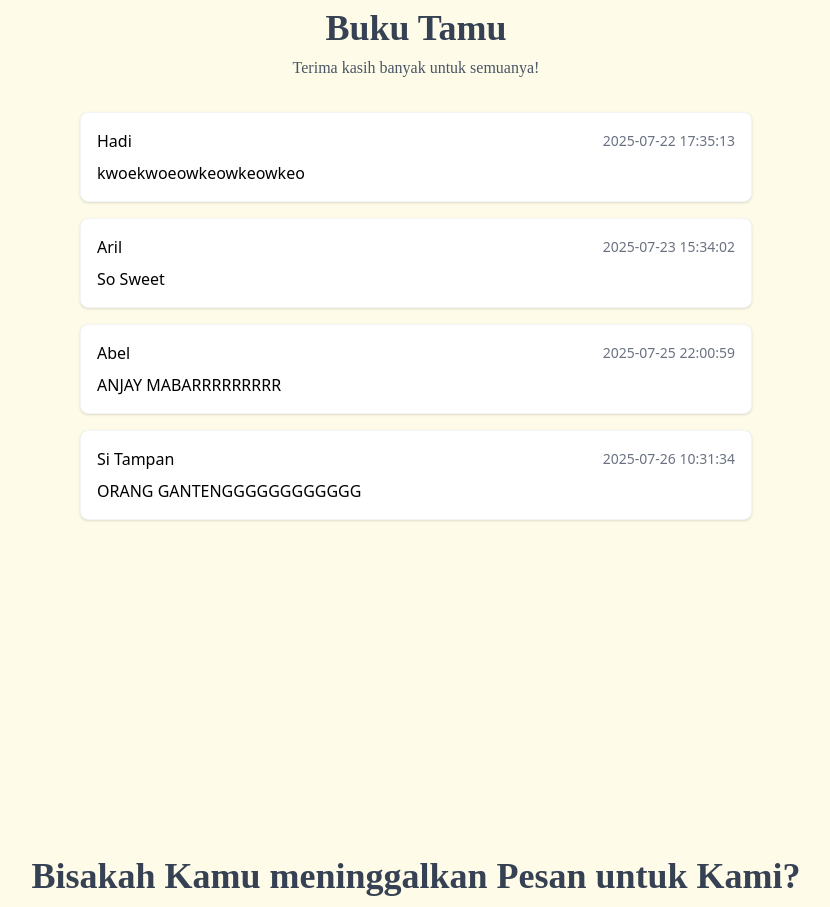
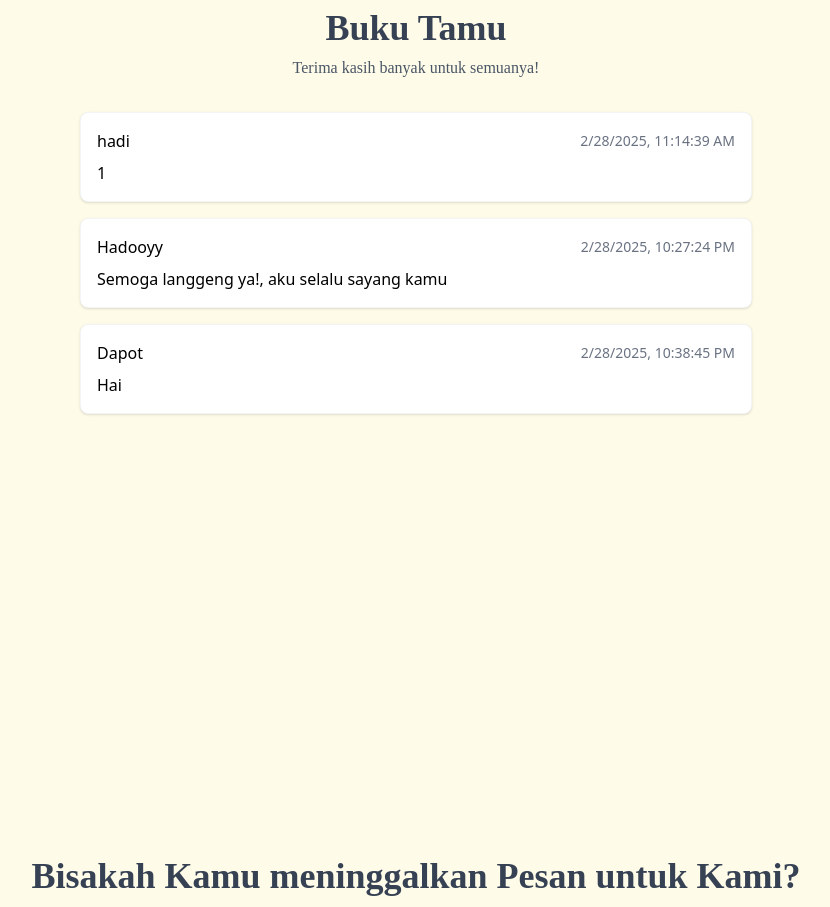
Before and after one commit to Hadi-Akram-Ramadhan/Hexanest-Nikahan, a Vue app: page / in a window 1280 px wide. Shown: the part 3240-4147 px from the top of the page, without its empty margins (224-1054 px from the left). Built offline with nearby package versions, Linux system fonts and the light colour scheme; the HTML template or start-up script is replaced by a standard one.

Commit message:
Implement dynamic guest book entries in Hal4Component with real-time updates

```diff
--- a/public/data/data.json
+++ b/public/data/data.json
@@ -3,5 +3,15 @@
     "name": "hadi",
     "message": "1",
     "timestamp": "2025-02-28T11:14:39.760Z"
+  },
+  {
+    "name": "Hadooyy ",
+    "message": "Semoga langgeng ya!, aku selalu sayang kamu",
+    "timestamp": "2025-02-28T22:27:24.125Z"
+  },
+  {
+    "name": "Dapot",
+    "message": "Hai",
+    "timestamp": "2025-02-28T22:38:45.823Z"
   }
 ]
--- a/src/components/Hal4Component.vue
+++ b/src/components/Hal4Component.vue
@@ -9,39 +9,41 @@
 
       <div class="max-w-2xl mx-auto space-y-4">
         <!-- Guest Book Entries -->
-        <div class="bg-white p-4 rounded-lg shadow-sm border border-gray-100">
+        <div v-for="entry in guestEntries" :key="entry.timestamp" class="bg-white p-4 rounded-lg shadow-sm border border-gray-100">
           <div class="flex items-center justify-between">
-            <div class="font-medium">Hadi</div>
-            <div class="text-sm text-gray-500">2025-07-22 17:35:13</div>
+            <div class="font-medium">{{ entry.name }}</div>
+            <div class="text-sm text-gray-500">{{ formatDate(entry.timestamp) }}</div>
           </div>
-          <p class="mt-2">kwoekwoeowkeowkeowkeo</p>
-        </div>
-
-        <div class="bg-white p-4 rounded-lg shadow-sm border border-gray-100">
-          <div class="flex items-center justify-between">
-            <div class="font-medium">Aril</div>
-            <div class="text-sm text-gray-500">2025-07-23 15:34:02</div>
-          </div>
-          <p class="mt-2">So Sweet</p>
-        </div>
-
-        <div class="bg-white p-4 rounded-lg shadow-sm border border-gray-100">
-          <div class="flex items-center justify-between">
-            <div class="font-medium">Abel</div>
-            <div class="text-sm text-gray-500">2025-07-25 22:00:59</div>
-          </div>
-          <p class="mt-2">ANJAY MABARRRRRRRRR</p>
-        </div>
-
-        <div class="bg-white p-4 rounded-lg shadow-sm border border-gray-100">
-          <div class="flex items-center justify-between">
-            <div class="font-medium">Si Tampan</div>
-            <div class="text-sm text-gray-500">2025-07-26 10:31:34</div>
-          </div>
-          <p class="mt-2">ORANG GANTENGGGGGGGGGGGG</p>
+          <p class="mt-2">{{ entry.message }}</p>
         </div>
       </div>
     </section>
-
   </div>
 </template>
+
+<script setup>
+import { ref, onMounted } from 'vue'
+
+const guestEntries = ref([])
+
+const formatDate = (timestamp) => {
+  return new Date(timestamp).toLocaleString()
+}
+
+const fetchGuestEntries = async () => {
+  try {
+    const response = await fetch('/data/data.json')
+    guestEntries.value = await response.json()
+  } catch (error) {
+    console.error('Error fetching guest entries:', error)
+  }
+}
+
+// Initial fetch
+onMounted(() => {
+  fetchGuestEntries()
+
+  // Auto update every 30 seconds
+  setInterval(fetchGuestEntries, 30000)
+})
+</script>
--- a/src/views/AboutView.vue
+++ /dev/null
@@ -1,20 +0,0 @@
-<script setup lang="ts">
-import { useRouter } from 'vue-router'
-import { ref } from 'vue'
-import AboutComponent from '../components/AboutComponent.vue'
-const message = ref('Hello Vue 3 + Vite')
-const router = useRouter()
-
-const goToHome = () => {
-  router.push('/')
-}
-</script>
-
-<template>
-    <div class="w-full h-screen flex flex-col items-center justify-center">
-      <h1 class="text-4xl font-bold">{{ message }}</h1>
-      <p class="mt-4 text-lg text-gray-500">Edit <code>src/views/AboutView.vue</code> and save to test HMR updates.</p>
-      <AboutComponent />
-      <button type="button" @click="goToHome" class="p-2 bg-blue-500 cursor-pointer">Go to Home Page</button>
-    </div>
-</template>
```
Also changed, not shown: src/components/FooterComponent.vue (added).
